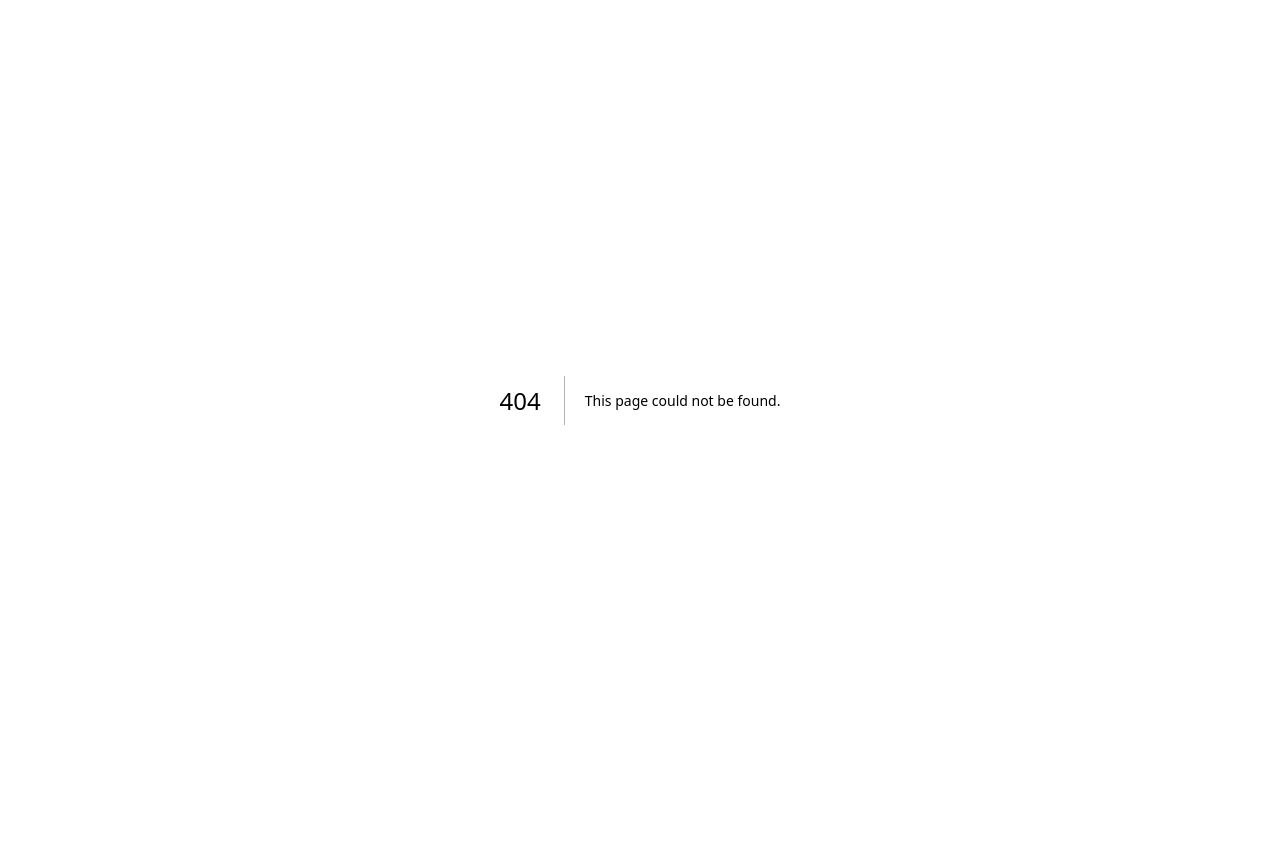
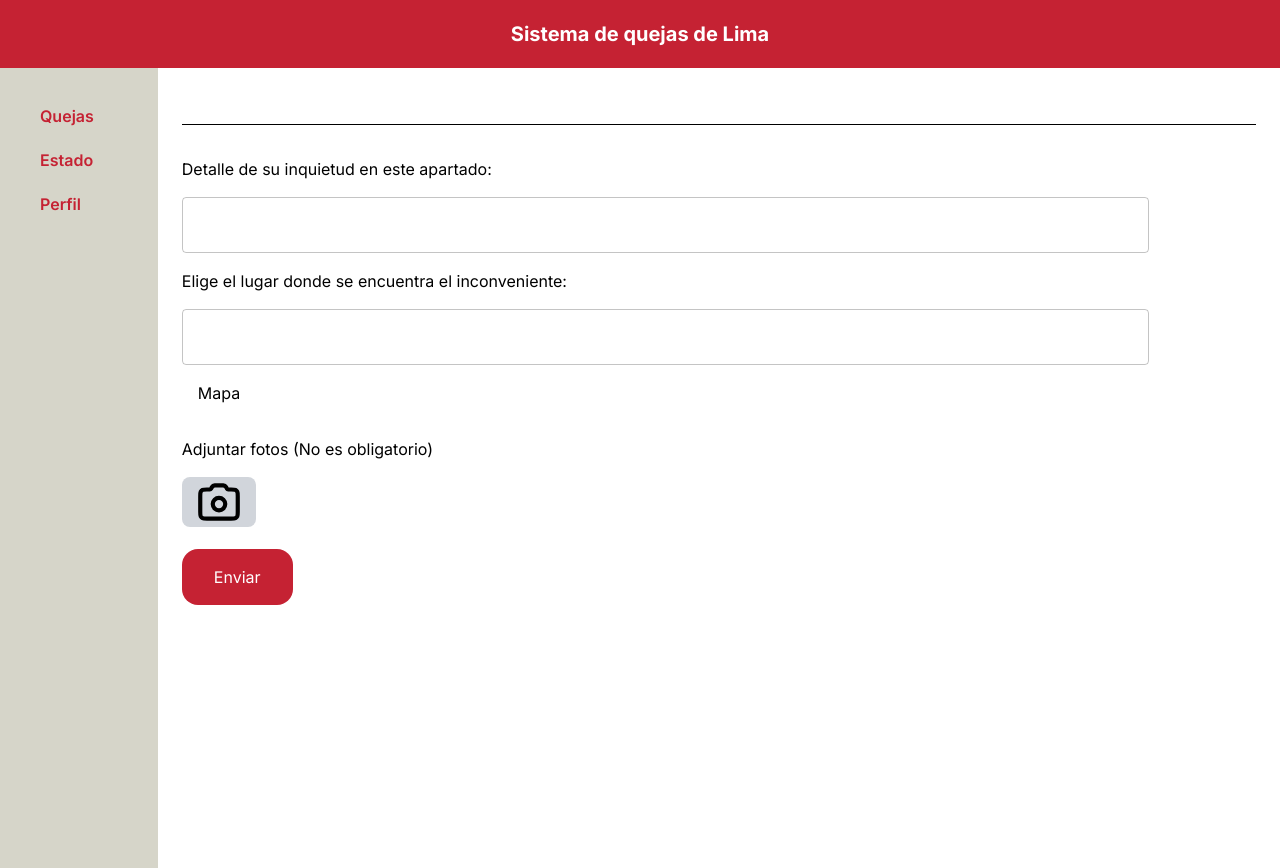
Before and after one commit to Ing-Software-InLima/InLima, a Next.js app: page /complaint in a window 1280 px wide. Before the commit this address had no page. Before the commit the page ends 800 px from the top, so only its background shows below. Built offline with nearby package versions, Linux system fonts and the light colour scheme.

Commit message:
Pantalla queja - 1er commit

```diff
--- /dev/null
+++ b/src/app/complaint/layout.jsx
@@ -0,0 +1,17 @@
+
+import Link from "next/link"
+import Navbar from "@/components/Navbar"
+import HeaderInLima from "@/components/HeaderInLima"
+export default function Layout({ children }) {
+    return (
+        <>
+        <HeaderInLima/>
+        <div className="flex h-screen">
+            <Navbar/>
+            <div className="flex-grow p-6">
+                {children}
+            </div>
+        </div>
+        </>
+    )
+}
--- /dev/null
+++ b/src/app/complaint/page.jsx
@@ -0,0 +1,91 @@
+'use client'
+import React, { useState, useEffect } from 'react';
+import TextField from '@mui/material/TextField';
+import NoSsr from '@mui/material/NoSsr';
+import CameraIcon from '@/icons/camera';
+import Advise from '@/components/Advise';
+
+
+export default function complaint(props){
+    const [showAdvise, setShowAdvise] = useState(false);
+
+    const handleEnviarClick = () => {
+        setShowAdvise(true);
+    };
+
+    return (
+        <div>
+            {props.TipoQueja !== "Otros" ? (
+                <div className='p-4 mb-4 border-b border-black'>
+                    {props.TipoQueja}
+                </div>
+            ) : (
+                <>
+                    <div className='p-4 mb-4 border-b border-black'>
+                        Otro inconveniente
+                    </div>
+                    <div className='pt-4 pb-4'>
+                        Escriba el asunto de la queja:
+                    </div>
+                    <div>
+                        <NoSsr>
+                            <TextField
+                                sx={{ width: '90%' }}
+                            />
+                        </NoSsr>
+                    </div>
+                </>
+            )}
+
+            <div className='pt-4 pb-4'>
+                Detalle de su inquietud en este apartado:
+            </div>
+                <NoSsr>
+                    <TextField
+                        id="detalle"
+                        multiline
+                        maxRows={4} // Puedes ajustar esto según lo que necesites
+                        fullWidth
+                        variant="outlined"
+                        sx={{ width: '90%'}}
+                    />
+                </NoSsr>
+            <div className='pt-4 pb-4'>
+                Elige el lugar donde se encuentra el inconveniente:
+            </div>
+            <div>
+                <NoSsr>
+                    <TextField
+                        sx={{ width: '90%'}}
+                    />
+                </NoSsr>
+            </div>
+            <div className='m-4'>
+                Mapa
+            </div>
+            <div className='pt-4 pb-4'>
+                Adjuntar fotos (No es obligatorio)
+            </div>
+            <div>
+
+            </div>
+            <div>
+                <button className='bg-gray-300 rounded-lg pl-3 pr-3' >
+                    <CameraIcon />
+                </button>
+            </div>
+            <div className='mt-4'>
+                <button className='rounded-2xl text-white bg-inLima_red p-4 pl-8 pr-8' onClick={handleEnviarClick}>
+                    Enviar
+                </button>
+            </div>
+            {showAdvise && (
+                <div className='fixed inset-0 flex justify-center items-center bg-black bg-opacity-50'>
+                    <Advise Mensaje = "Se envió satisfactoriamente"/>
+                </div>
+            )}
+        </div>
+
+    )
+
+}
--- /dev/null
+++ b/src/components/Advise.jsx
@@ -0,0 +1,14 @@
+export default function Advise(props) {
+    const mensaje = props.Mensaje;
+
+    return (
+        <div className="rounded-2xl bg-inLima_beige w-full md:w-1/2 lg:w-1/3 xl:w-1/4 p-4 mx-auto my-16 md:my-24 text-center">
+            <div className="py-8">{mensaje}</div>
+            <div>
+                <button className="rounded-lg text-white bg-inLima_red p-4 pl-8 pr-8 hover:bg-inLima_darkRed transition-colors duration-300">
+                    Continuar
+                </button>
+            </div>
+        </div>
+    );
+}
--- /dev/null
+++ b/src/icons/camera.jsx
@@ -0,0 +1,27 @@
+import * as React from "react"
+const CameraIcon = (props) => (
+  <svg
+    xmlns="http://www.w3.org/2000/svg"
+    width={50}
+    height={50}
+    fill="none"
+    viewBox="0 0 24 24"
+    {...props}
+  >
+    <path
+      stroke="#000"
+      strokeLinecap="round"
+      strokeLinejoin="round"
+      strokeWidth={2}
+      d="M12 16a3 3 0 1 0 0-6 3 3 0 0 0 0 6Z"
+    />
+    <path
+      stroke="#000"
+      strokeLinecap="round"
+      strokeLinejoin="round"
+      strokeWidth={2}
+      d="M3 16.8V9.2c0-1.12 0-1.68.218-2.108a2 2 0 0 1 .874-.874C4.52 6 5.08 6 6.2 6h1.055c.123 0 .184 0 .24-.006a1 1 0 0 0 .725-.448c.03-.048.058-.103.113-.213.11-.22.165-.33.228-.425a2 2 0 0 1 1.447-.895C10.123 4 10.245 4 10.492 4h3.018c.246 0 .37 0 .482.013a2 2 0 0 1 1.448.895c.063.095.118.205.228.425.055.11.082.165.113.213a1 1 0 0 0 .724.447c.057.007.118.007.241.007H17.8c1.12 0 1.68 0 2.108.218a2 2 0 0 1 .874.874C21 7.52 21 8.08 21 9.2v7.6c0 1.12 0 1.68-.218 2.108a2 2 0 0 1-.874.874C19.48 20 18.92 20 17.8 20H6.2c-1.12 0-1.68 0-2.108-.218a2 2 0 0 1-.874-.874C3 18.48 3 17.92 3 16.8Z"
+    />
+  </svg>
+)
+export default CameraIcon
```
Also changed, not shown: package.json (+8 -5 lines), src/icons/inLimaLogo.jsx (added, +16 -0 lines), 1 other file (tests, documents, lock files or other folders).
